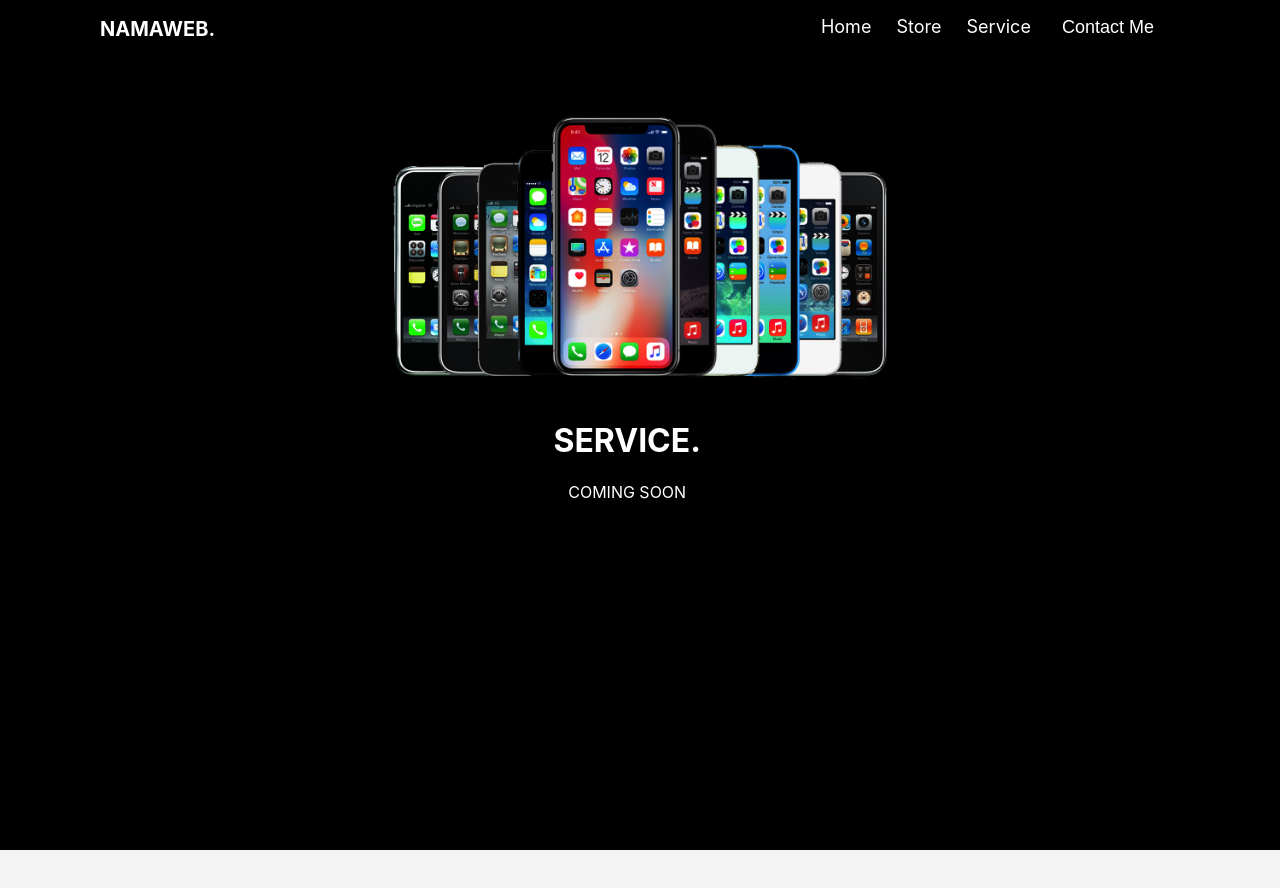
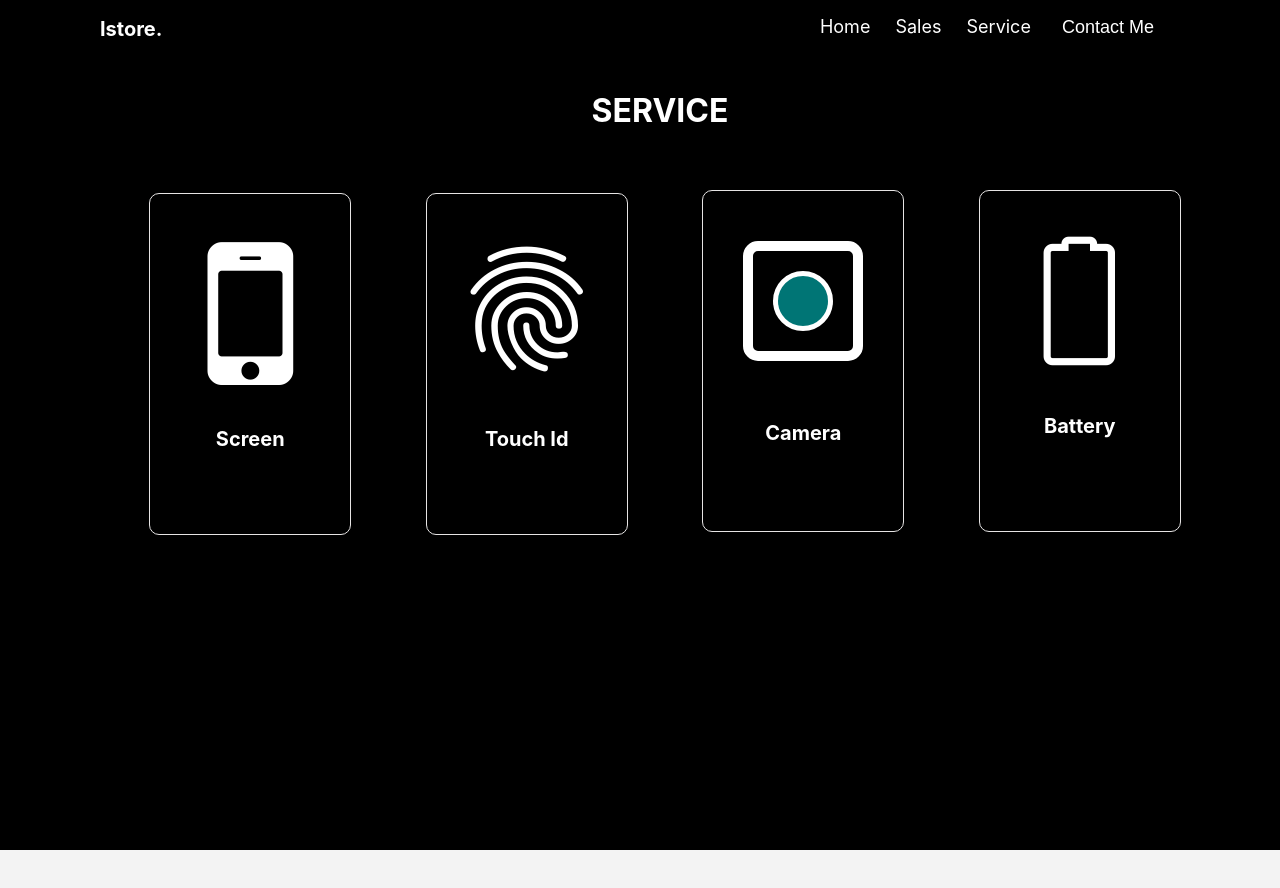
Before and after one commit to abrahamgans/tugas_web, a plain HTML site: page service.html in a window 1280 px wide. Shown: the top 888 px of the page. Drawn offline with Linux system fonts and the light colour scheme.

Commit message:
Add files via upload

```diff
--- a/css/desktop.css
+++ b/css/desktop.css
@@ -75,7 +75,7 @@
 .kata{
     position: fixed;
     left: 24%;
-    top: 50%;
+    top: 60%;
     width: 50%;
     z-index: 9;
     text-align: center;
@@ -276,4 +276,71 @@
     color: white;
 }
 
+.service{
+    width: 100%;
+    position: fixed;
+    top: 50px;
+    left: 0;
+    text-align: center;
+    padding: 20px;
 }
+
+.service-item{
+    width: 160px;
+    border: 1px solid rgb(230, 228, 228);
+    padding:20px;
+    display: inline-table;
+    margin-left: 40px;
+    margin-bottom: 40px;
+    text-align: center;
+    height: 300px;
+    margin-right: 30px;
+    border-radius: 10px;
+}
+
+.service-item h1{
+    font-size: 20px;
+}
+
+#screen{
+    position: relative;
+    top: -17px
+}
+#finger{
+    position: relative;
+    top: -18px
+}
+
+#camera{
+    position: relative;
+    top: 38px
+}
+
+#batt{
+    position: relative;
+    top: -65px
+}
+
+.camera{
+    width: 100px;
+    height: 100px;
+    border: 10px solid white;
+    border-radius: 15px;
+    margin-bottom: 50px;
+    margin-top: 30px;
+    margin-left:20px;
+    margin-bottom: 60px;
+}
+
+.circle{
+    width: 50px;
+    height: 50px;
+    border: 5px solid white;
+    border-radius: 100%;
+    position: relative;
+    left: 20px;
+    top: 20px;
+    background-color: rgba(0, 255, 255, 0.459);
+}
+
+}
--- a/service.html
+++ b/service.html
@@ -2,7 +2,7 @@
 <html>
 <head>
 	<title>
-		NAMAWEB. -Service
+		Istore. -Service
 	</title>
 	<meta charset="UTF-8">
 	<meta name="viewport" content="width=device-width, initial-scale=1">
@@ -10,12 +10,13 @@
 	<link rel="stylesheet" href="https://cdnjs.cloudflare.com/ajax/libs/font-awesome/4.7.0/css/font-awesome.min.css">
 	<link rel='stylesheet' href='https://use.fontawesome.com/releases/v5.7.0/css/all.css' integrity='sha384-lZN37f5QGtY3VHgisS14W3ExzMWZxybE1SJSEsQp9S+oqd12jhcu+A56Ebc1zFSJ' crossorigin='anonymous'>
     <link rel="stylesheet" href="https://cdnjs.cloudflare.com/ajax/libs/font-awesome/4.7.0/css/font-awesome.min.css">
+    <link href="https://fonts.googleapis.com/icon?family=Material+Icons" rel="stylesheet">
 </head>
 <body>
 	<nav class="navbar">
 		<div class="container">
 			<a class="brand" href="">
-			<h1>NAMAWEB.</h1>
+			<h1>Istore.</h1>
 			</a>
 				<ul id="menu">
     				<li class="nav-item">
@@ -26,7 +27,7 @@
 
                     <li class="nav-item">
 						<a class="nav-link" href="store.html">
-							Store
+							Sales
 						</a>
 					</li>
 
@@ -44,7 +45,7 @@
 	</nav>
 
     <div class="contact-popup" id="contact">
-        <h1>NAMAWEB.</h1>
+        <h1>Istore.</h1>
         <button type="button" class="btn-close" onclick="closeCntc()">close</button>
         <p><i class="fa fa-whatsapp"> </i> : +62812XXXXXXXX</p>
         <p><i class="fa fa-phone"> </i> : 0812XXXXXXXX</p>
@@ -52,11 +53,29 @@
     </div>
 
 	<div class="utama">
-        <img src="img/ip1.png" class="pic"></img>
-        <div class="kata">
-            <h1>SERVICE.</h1>
-            <p>COMING SOON</p>
-        </div>
+        <div class="service">
+        <h1>SERVICE</h1>
+            <div class="service-item" id="screen">
+                <i class="fa fa-mobile-phone"  style="font-size:200px"></i>
+                <h1>Screen</h1>
+            </div>
+
+             <div class="service-item" id="finger">
+                <i class="material-icons" style="font-size:150px;margin-top:20px;margin-bottom:30px">fingerprint</i>
+                <h1>Touch Id</h1>
+            </div>
+
+            <div class="service-item" id="camera">
+                <div class="camera"><div class="circle"></div> </div>
+                <h1>Camera</h1>
+            </div>
+
+             <div class="service-item" id="batt">
+                <i class="fa fa-battery-0" style="font-size:100px; transform: rotate(-90deg);margin-top:40px;margin-bottom:50px"></i>
+                <h1>Battery</h1>
+            </div>
+
+	    </div>
 	</div>
 
 <script src="js/popup.js"></script>
```
Also changed, not shown: index.html (+10 -9 lines), store.html (+16 -5 lines), img/ip11pm.jpg (added).
